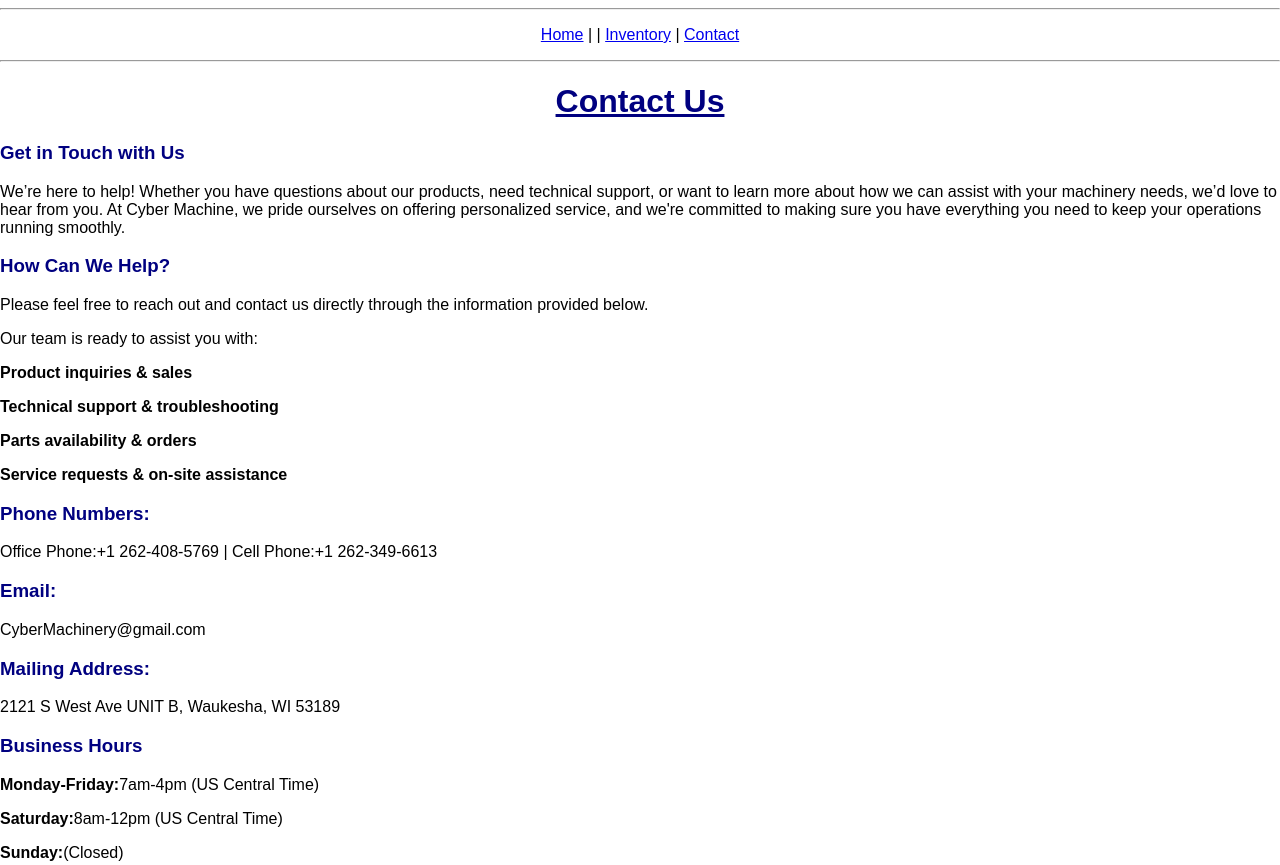
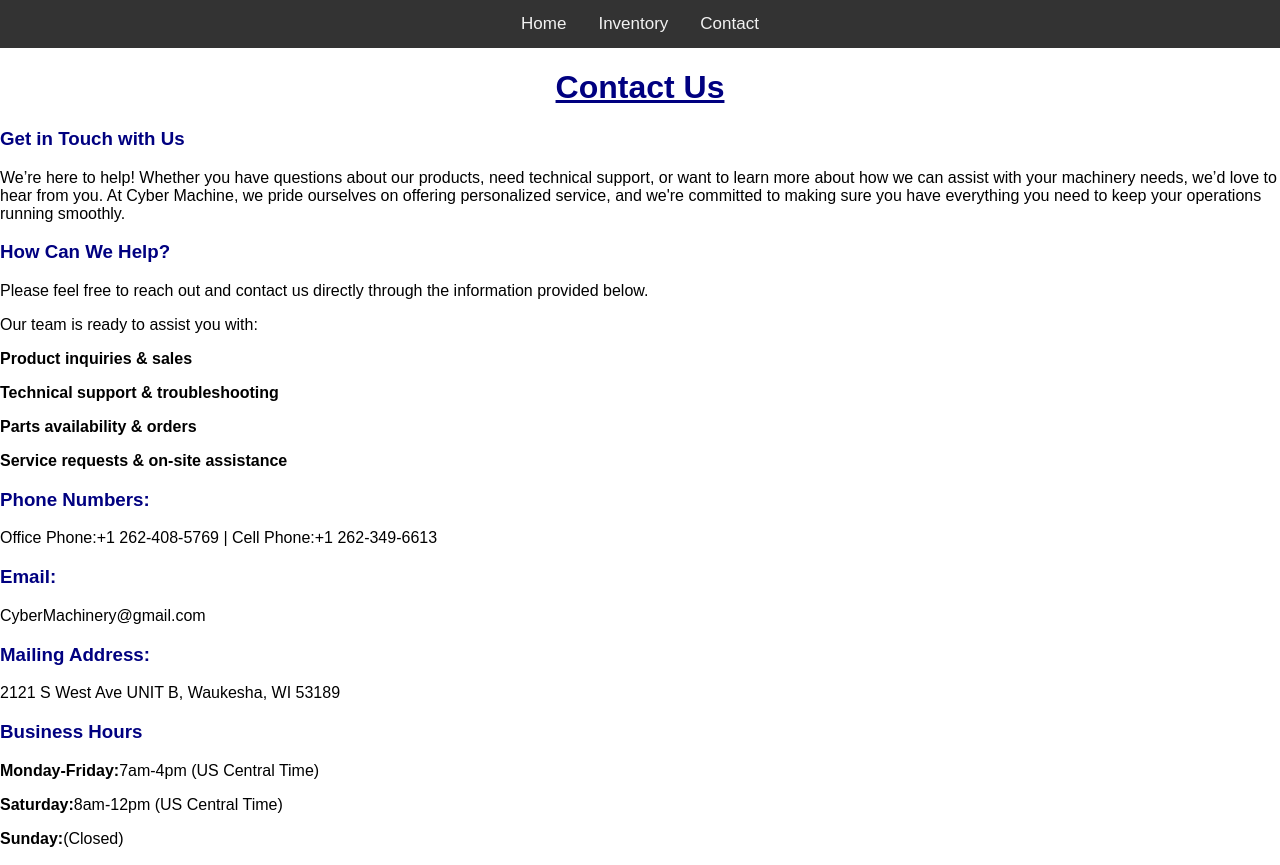
Before and after one commit to thomaskaye95/Cyberwebsite, a plain HTML site: page contactpage.html in a window 1280 px wide. Shown: the top 865 px of the page. Drawn offline with Linux system fonts and the light colour scheme.

Commit message:
Update contactpage.html

```diff
--- a/contactpage.html
+++ b/contactpage.html
@@ -4,9 +4,12 @@
 <head>
 <title>CyberContact</title>
 </head>
-<hr>
-<p align="center"><a href="index.html">Home</a> |  | <a href="availablemachines.html">Inventory</a> | <a href="contactpage.html">Contact</a></p>
-<hr>
+<div class="topnav">
+  <a href="active" href="index.html">Home</a>
+  <a href="availablemachines.html">Inventory</a>
+  <a class="contactpage.html">Contact</a>
+</div>
+<div style="padding-left:16px"></div>
 <body>
     <h1><u>Contact Us</u></h1>
     <h3>Get in Touch with Us</h3>
```
